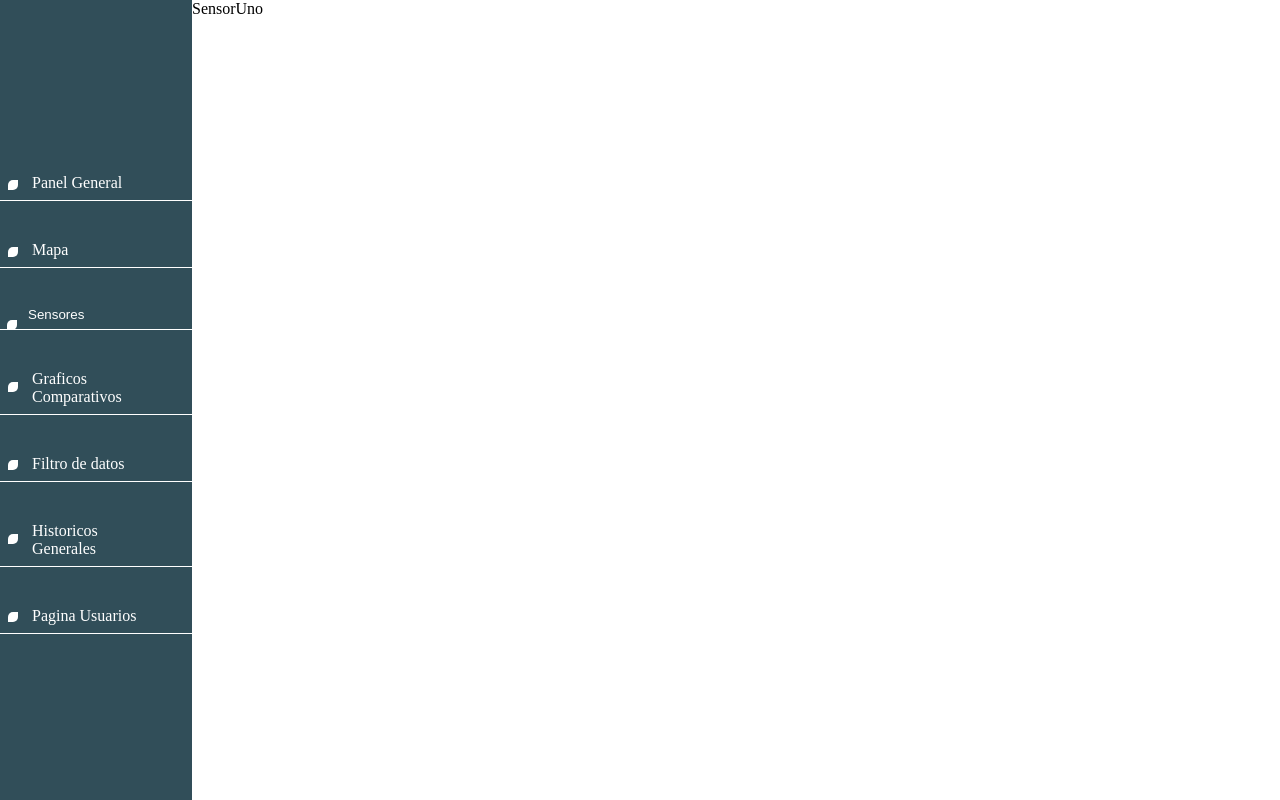
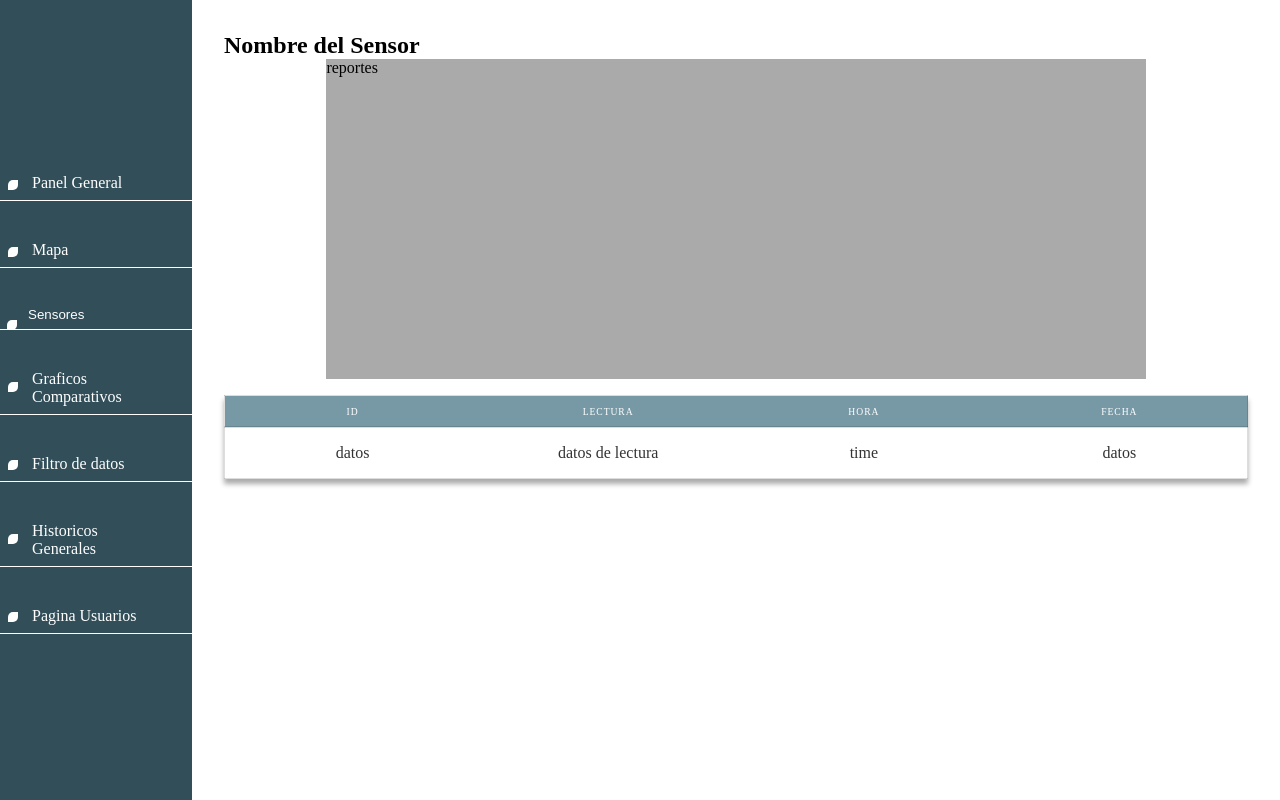
Before and after one commit to TANHEHANZ/ProyectoSistemasControl, a React (Vite) app in the folder front/: page /dashboard/Sensor1 in a window 1280 px wide. Built offline with nearby package versions, Linux system fonts and the light colour scheme.

Commit message:
styleTablas

```diff
--- a/front/src/pages/Dashboard/sensorDos.jsx
+++ b/front/src/pages/Dashboard/sensorDos.jsx
@@ -1,11 +1,33 @@
-import React from 'react'
+import React from "react";
+import { Sensores } from "../../styles/styleGlobal";
 
 const SensorDos = () => {
   return (
-    <div>
-      asdasd
-    </div>
-  )
-}
+    <Sensores>
+      <section>
+        <h2>Nombre del Sensor 2</h2>
+        <div>reportes</div>
+      </section>
+      <table>
+        <thead>
+          <tr>
+            <th>id</th>
+            <th>lectura</th>
+            <th>hora</th>
+            <th>fecha</th>
+          </tr>
+        </thead>
+        <tbody>
+          <tr>
+            <td>datos</td>
+            <td>datos de lectura</td>
+            <td>time</td>
+            <td>datos</td>
+          </tr>
+        </tbody>
+      </table>
+    </Sensores>
+  );
+};
 
-export default SensorDos
+export default SensorDos;
--- a/front/src/pages/Dashboard/sensorUno.jsx
+++ b/front/src/pages/Dashboard/sensorUno.jsx
@@ -1,9 +1,32 @@
-import React from 'react'
-
+import React from "react";
+import { Sensores } from "../../styles/styleGlobal";
 const SensorUno = () => {
   return (
-    <div>SensorUno</div>
-  )
-}
+    <Sensores>
+      <section>
+        <h2>Nombre del Sensor</h2>
+        <div>reportes</div>
+      </section>
+      <table>
+        <thead>
+          <tr>
+            <th>id</th>
+            <th>lectura</th>
+            <th>hora</th>
+            <th>fecha</th>
+      </tr>
+        </thead>
+        <tbody>
+          <tr>
+            <td>datos</td>
+            <td>datos de lectura</td>
+            <td>time</td>
+            <td>datos</td>
+          </tr>
+        </tbody>
+      </table>
+    </Sensores>
+  );
+};
 
-export default SensorUno
+export default SensorUno;
--- a/front/src/styles/styleGlobal.jsx
+++ b/front/src/styles/styleGlobal.jsx
@@ -16,7 +16,7 @@ export const Container = styled.section`
     & article {
       display: flex;
       flex-direction: column;
-      width:80%;
+      width: 80%;
     }
     & button {
       text-align: start;
@@ -49,7 +49,7 @@ export const Container = styled.section`
     }
   }
   & > section {
-    width: calc(15vw - 100vw);
+    width: 85vw;
     height: 100vh;
   }
 `;
@@ -82,3 +82,93 @@ export const NavLink = styled(Link)`
     }
   }
 `;
+export const Sensores = styled.article`
+  ${ComunFlex}
+  width:100%;
+  flex-direction: column;
+  padding: 2em;
+  & section {
+    width: 100%;
+    & div {
+      width: 80%;
+      height: 20em;
+      margin: 0 auto;
+      background-color: #0005;
+    }
+  }
+  & table {
+    margin: 1em auto;
+    width: 100%;
+    height: auto;
+    border-collapse: collapse;
+    position: relative;
+    box-shadow: 0 5px 5px #0005;
+    & th {
+      font-size: 0.6em; /* Cambio: Tamaño de fuente aumentado */
+      font-weight: 100; /* Cambio: Fuente en negrita */
+      padding: 1em 0;
+      background-color: ${colors.complemento}; /* Cambio: Color que combina con el Navbar */
+      color: #fff; /* Cambio: Texto en color blanco */
+      text-transform: uppercase;
+      letter-spacing: 0.1em;
+    }
+
+    & tr {
+      border: solid 1px #0002;
+      &:nth-child(2n) {
+        background-color: ${colors.light}; /* Cambio: Color de fondo alternado */
+        color: #000; /* Cambio: Texto en color blanco */
+        & td {
+          color: #000;
+        }
+        & button {
+          color: #000;
+        }
+      }
+      &:hover {
+        background-color: ${colors.light}; /* Cambio: Color de fondo alternado */
+        color: #000;
+        transform: scale(
+          1.01
+        ); /* Cambio: Reducción de la escala al pasar el ratón */
+        transition: all 0.3s ease; /* Cambio: Reducción de duración de transición */
+        & > td {
+          color: #000;
+        }
+        & button {
+          color: #000;
+        }
+      }
+    }
+
+    & td {
+      color: #333; /* Cambio: Color de texto más oscuro */
+      font-weight: normal; /* Cambio: Fuente en normal */
+      font-size: 1em;
+      padding: 1em 0;
+      text-align: center;
+      border-collapse: collapse;
+      &:nth-child(1) {
+        padding: 0 1.5em;
+      }
+    }
+
+    & tbody {
+      display: block;
+    }
+
+    & tr {
+      display: table;
+      width: 100%;
+      table-layout: fixed;
+    }
+
+    & tbody button {
+      background-color: transparent;
+      border: none;
+      margin: 0 0.5em;
+      color: #222059; /* Cambio: Color que combina con el Navbar */
+      cursor: pointer;
+    }
+  }
+`;
```
